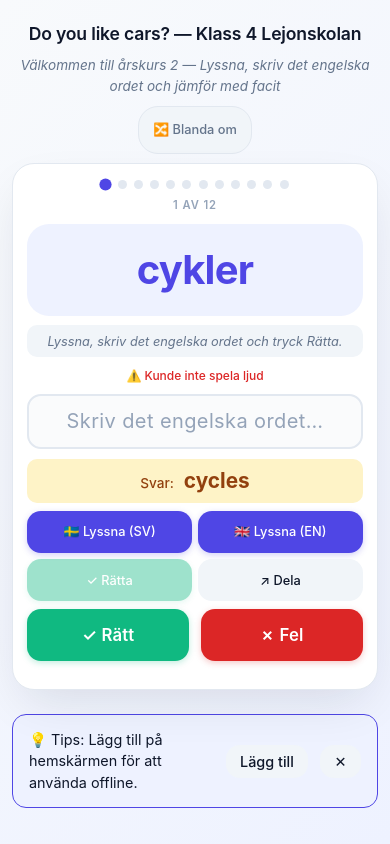
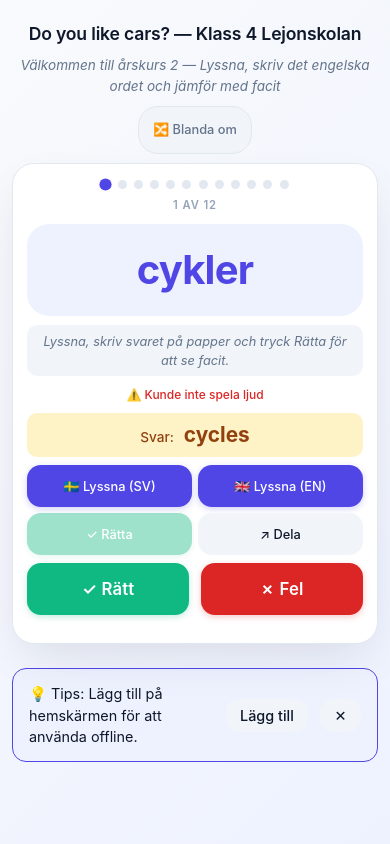
Before and after one commit to fam-hulten/glosor, a plain HTML site: page index.html in a window 390 px wide. Both pictures are taken after a click on the button "✓ Rätta". Drawn offline with Linux system fonts and the light colour scheme.

Commit message:
v4: Pappersläge — ta bort input-ruta + auto-keyboard
Zacharias skriver bara på papper. Input-rutan var i vägen och auto-keyboard
poppade upp när han inte ville skriva i appen.

- HTML: input-row + guessInput bort
- JS: checkGuess() förenklad till 'visa facit', Enter flyttad till global
- JS: guessInput.focus() bort (detta var det som triggade tangentbordet)
- CSS: .input-row + .guess-input-regler bort (main + mobile + dark)
- SW: CACHE_NAME glosor-v3 → glosor-v4
- UPDATE.md: v4-sektion tillagd, v3-beskrivning uppdaterad

```diff
--- a/app.js
+++ b/app.js
@@ -1,7 +1,8 @@
-// Glosor — PWA v3 (queue + self-assessment, samma mönster som begrepp)
+// Glosor — PWA v4 (queue + self-assessment, pappersläge)
 // Laddar glosor-data.json, queue-baserad träning med ratt/fel self-assessment.
-// Efter Rätta: användaren markerar själv om det blev rätt eller fel. Fel ord
-// flyttas till slutet av kön. Session klar när alla ord är avbockade.
+// Efter Rätta: svaret visas som facit. Användaren markerar själv om det
+// blev rätt eller fel på papper. Fel ord flyttas till slutet av kön.
+// Session klar när alla ord är avbockade.
 
 let allWords = [];
 let queue = [];
@@ -24,7 +25,6 @@ const progressBar = document.getElementById('progressBar');
 const titleEl = document.getElementById('title');
 const subtitleEl = document.querySelector('.subtitle');
 const hintEl = document.getElementById('hint');
-const guessInput = document.getElementById('guessInput');
 const feedbackEl = document.getElementById('feedback');
 
 const listenSvBtn = document.getElementById('listenSvBtn');
@@ -70,7 +70,6 @@ function showError(msg) {
   hintEl.textContent = msg;
   hintEl.classList.add('error-state');
   allButtons().forEach(b => b.disabled = true);
-  guessInput.disabled = true;
 }
 
 function init() {
@@ -113,9 +112,6 @@ function renderCard() {
   currentSpan.textContent = masteredThisSession.length + 1;
   feedbackEl.textContent = '';
   feedbackEl.className = 'feedback';
-  guessInput.value = '';
-  guessInput.disabled = false;
-  guessInput.focus();
   audioIndicator.classList.remove('playing', 'error');
   audioIndicator.textContent = '';
 
@@ -157,35 +153,12 @@ function escapeHtml(str) {
 
 function checkGuess() {
   if (!currentCard || revealed) return;
-  const guess = normalize(guessInput.value);
-  const correct = normalize(currentCard.en);
-  const alts = (currentCard.en_alts || '').split(',').map(s => normalize(s)).filter(Boolean);
-  const allCorrect = [correct, ...alts];
-  const isCorrect = guess && allCorrect.includes(guess);
-
-  if (guess) {
-    if (isCorrect) {
-      feedbackEl.innerHTML = `✓ Rätt! <span class="en-answer">${escapeHtml(currentCard.en)}</span>`;
-      feedbackEl.className = 'feedback feedback-correct';
-    } else {
-      feedbackEl.innerHTML = `✗ Inte rätt.<br>Du skrev: <strong>${escapeHtml(guessInput.value.trim())}</strong><br>Rätt: <span class="en-answer">${escapeHtml(currentCard.en)}</span>`;
-      feedbackEl.className = 'feedback feedback-wrong';
-    }
-  } else {
-    feedbackEl.innerHTML = `Svar: <span class="en-answer">${escapeHtml(currentCard.en)}</span>`;
-    feedbackEl.className = 'feedback feedback-reveal';
-  }
-
+  // Pappersläge: visa facit, låt användaren självskatta rätt/fel
+  feedbackEl.innerHTML = `Svar: <span class="en-answer">${escapeHtml(currentCard.en)}</span>`;
+  feedbackEl.className = 'feedback feedback-reveal';
   revealed = true;
   selfAssessEl.classList.remove('hidden');
   checkBtn.disabled = true;
-
-  // Auto-fokusera föreslagen knapp (användaren kan overrida)
-  if (isCorrect) {
-    rattBtn.focus();
-  } else {
-    felBtn.focus();
-  }
 }
 
 function selfAssess(correct) {
@@ -285,17 +258,11 @@ shareBtn.addEventListener('click', shareApp);
 shuffleBtn.addEventListener('click', shuffleWords);
 startOverBtn.addEventListener('click', startOver);
 
-guessInput.addEventListener('keydown', e => {
-  if (e.key === 'Enter') {
-    e.preventDefault();
-    if (!revealed) checkGuess();
-  }
-});
-
 document.addEventListener('keydown', e => {
   if (e.target.tagName === 'INPUT' || e.target.isContentEditable) return;
   if (e.key === 's' || e.key === 'S') { e.preventDefault(); playAudio('sv'); }
   else if (e.key === 'e' || e.key === 'E') { e.preventDefault(); playAudio('en'); }
+  else if (e.key === 'Enter') { e.preventDefault(); if (!revealed) checkGuess(); }
   else if (e.key === 'r' || e.key === 'R') { if (revealed) selfAssess(true); }
   else if (e.key === 'f' || e.key === 'F') { if (revealed) selfAssess(false); }
 });
--- a/index.html
+++ b/index.html
@@ -11,13 +11,13 @@
   <link rel="manifest" href="manifest.json">
   <link rel="apple-touch-icon" href="icons/icon-192.png">
   <link rel="icon" type="image/png" sizes="192x192" href="icons/icon-192.png">
-  <link rel="stylesheet" href="styles.css?v=3">
+  <link rel="stylesheet" href="styles.css?v=4">
   <title>Glosor</title>
 </head>
 <body>
   <header>
     <h1 id="title" contenteditable="true">Glosor — Klass 4 Lejonskolan</h1>
-    <p class="subtitle">Lyssna, skriv det engelska ordet och tryck Rätta</p>
+    <p class="subtitle">Lyssna, skriv svaret på papper och tryck Rätta för att se facit</p>
     <button id="shuffleBtn" class="shuffle-btn" aria-label="Blanda om orden">🔀 Blanda om</button>
   </header>
 
@@ -27,22 +27,9 @@
     <div class="counter"><span id="current">1</span> av <span id="total">12</span></div>
 
     <div class="sv-word" id="svWord">—</div>
-    <p class="hint" id="hint">Lyssna, skriv det engelska ordet och tryck Rätta.</p>
+    <p class="hint" id="hint">Lyssna, skriv svaret på papper och tryck Rätta för att se facit.</p>
 
     <div class="audio-indicator" id="audioIndicator" role="status" aria-live="polite">🔊 Spelar…</div>
-
-    <div class="input-row">
-      <input type="text"
-             id="guessInput"
-             class="guess-input"
-             placeholder="Skriv det engelska ordet…"
-             autocomplete="off"
-             autocorrect="off"
-             autocapitalize="off"
-             spellcheck="false"
-             inputmode="text"
-             aria-label="Skriv det engelska ordet">
-    </div>
 
     <div class="feedback" id="feedback" role="status" aria-live="polite"></div>
 
@@ -80,6 +67,6 @@
     <button id="dismissInstall" aria-label="Stäng">✕</button>
   </footer>
 
-  <script src="app.js?v=3"></script>
+  <script src="app.js?v=4"></script>
 </body>
 </html>
--- a/styles.css
+++ b/styles.css
@@ -198,40 +198,6 @@ h1[contenteditable]:focus { background: var(--primary-soft); box-shadow: 0 0 0 2
 
 .audio-indicator.playing { opacity: 1; }
 .audio-indicator.error { color: var(--danger); opacity: 1; }
-
-.input-row {
-  margin-bottom: 1rem;
-}
-
-.guess-input {
-  width: 100%;
-  font-family: inherit;
-  font-size: 1.25rem;
-  font-weight: 500;
-  padding: 0.85rem 1.1rem;
-  border: 2px solid var(--border);
-  border-radius: var(--radius);
-  background: #fafbfc;
-  color: var(--text);
-  transition: border-color 0.15s, background 0.15s, box-shadow 0.15s;
-  text-align: center;
-  letter-spacing: 0.02em;
-}
-
-.guess-input:focus {
-  outline: none;
-  border-color: var(--primary);
-  background: white;
-  box-shadow: 0 0 0 3px rgba(79, 70, 229, 0.15);
-}
-
-.guess-input::placeholder { color: var(--text-subtle); font-weight: 400; }
-
-.guess-input:disabled {
-  opacity: 0.5;
-  cursor: not-allowed;
-  background: #f1f5f9;
-}
 
 .feedback {
   text-align: center;
@@ -516,7 +482,6 @@ button.danger:hover:not(:disabled) {
   .sv-word { font-size: 2.5rem; padding: 1rem 0.75rem; margin-bottom: 0.6rem; }
   .hint { font-size: 0.8rem; padding: 0.4rem 0.6rem; margin-bottom: 0.6rem; }
   .audio-indicator { font-size: 0.75rem; margin-bottom: 0.5rem; }
-  .input-row { margin-bottom: 0.6rem; }
   .feedback { font-size: 0.85rem; min-height: 1rem; margin-bottom: 0.5rem; padding: 0.4rem 0.6rem; }
   .controls { grid-template-columns: 1fr 1fr; gap: 0.4rem; margin-bottom: 0.5rem; }
   .controls button { padding: 0.6rem 0.5rem; font-size: 0.8rem; min-height: 42px; }
@@ -545,8 +510,7 @@ button.danger:hover:not(:disabled) {
   }
   .hint { background: #334155; }
   .sv-word { background: var(--primary-soft); }
-  .guess-input { background: #0f172a; border-color: #475569; color: var(--text); }
-  .guess-input:focus { background: #1e293b; }
+
   .feedback-hint { background: #334155; }
   button { background: #334155; color: var(--text); }
   button:hover:not(:disabled) { background: #475569; }
--- a/sw.js
+++ b/sw.js
@@ -1,7 +1,7 @@
 // Glosor service worker
 // Strategy: cache-first for app shell, network-first for data (glosor-data.json).
 
-const CACHE_NAME = 'glosor-v3';
+const CACHE_NAME = 'glosor-v4';
 const APP_SHELL = [
   './',
   'index.html',
```
Also changed, not shown: 1 other file.
